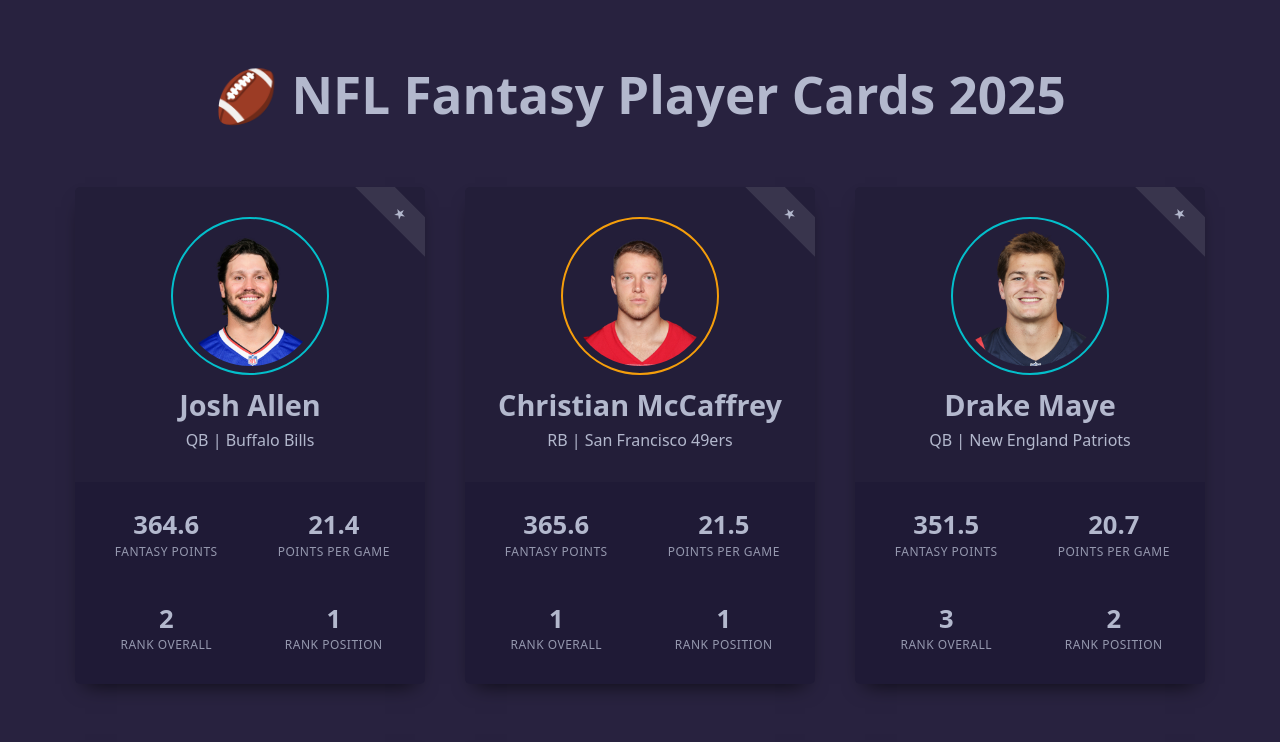
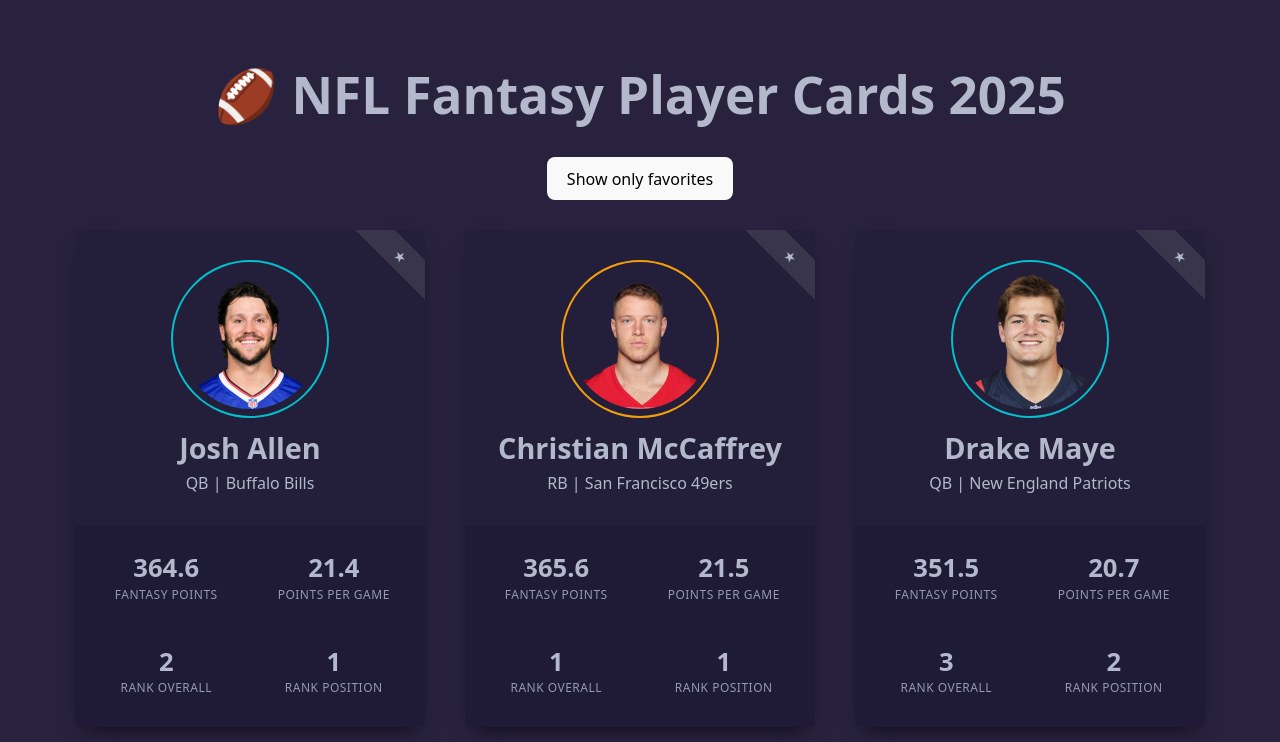
Before and after one commit to krausinski/nfl-fantasy-player-cards-25, a React (Vite) app: page / in a window 1280 px wide. Shown: the top 742 px of the page. Built offline with nearby package versions, Linux system fonts and the light colour scheme.

Commit message:
add filter button and logic to show only favorite players

```diff
--- a/src/App.jsx
+++ b/src/App.jsx
@@ -6,10 +6,28 @@
 import players from "./data/players.js"
 import PlayerCard from './components/PlayerCard'
 
+let renderCount = 0
+
 function App() {
   // const player = players[0]
 
   const [favorites, setFavorites] = useState([]);
+  const [filterFavorites, setFilterFavorites] = useState(false)
+
+  let playersFiltered = players;
+
+  if (filterFavorites) {
+    playersFiltered = players.filter(p => favorites.includes(p.id))
+  }
+
+  renderCount += 1
+
+  console.log("=== START RENDER ===")
+  console.log("Render count: ", renderCount)
+  console.log("Players loaded: ", players.map(p => `${p.id} - ${p.name}`))
+  console.log("Players favorited: ", favorites)
+  console.log("Status filter button favorites: ", filterFavorites)
+  console.log("=== END RENDER ===")
 
   function toggleFavorite(id) {
     setFavorites(prev => {
@@ -25,10 +43,16 @@
 
   return (
     <>
-      <div>
-        {/* <img src='/players/4.png' /> */}
+      <div
+        className="header"
+      >
         <h1>🏈 NFL Fantasy Player Cards 2025</h1>
-        {/* <p><b>🏆 Fantasy MVP 2023:</b> {players.find(p => p.fantasyFinishOverall === 1).name} ({players.find(p => p.fantasyFinishOverall === 1).team})</p> */}
+        <button
+          className="btn-filter-fav"
+          onClick={() => setFilterFavorites(!filterFavorites)}
+        >
+          {filterFavorites ? "Show all" : "Show only favorites"}
+        </button>
       </div>
 
       <div
@@ -44,7 +68,8 @@
           onToggleFavorite={toggleFavorite}
         /> */}
 
-        {players.map((player) => (
+        {/* {players.map((player) => ( */}
+        {playersFiltered.map((player) => (
           <PlayerCard
             key={player.id}
             player={player}
```
